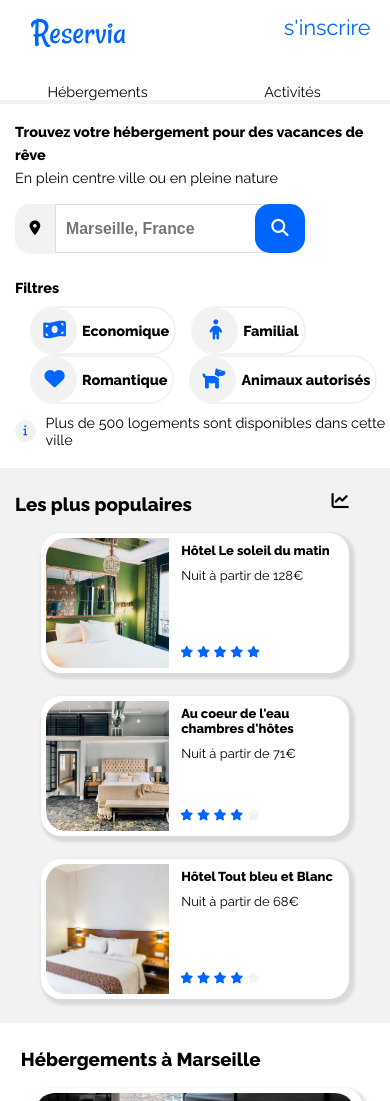
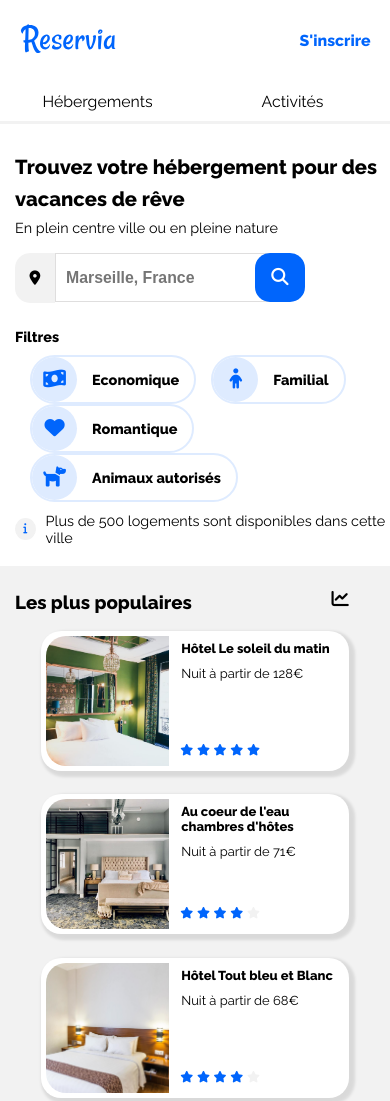
Before and after one commit to Dalkeri/DamienRebeloDacosta_2_14122020, a plain HTML site: page index.html in a window 390 px wide. Shown: the top 1101 px of the page. Drawn offline with Linux system fonts and the light colour scheme.

Commit message:
tailles et placements

```diff
--- a/index.html
+++ b/index.html
@@ -28,11 +28,11 @@
                         </ul>
                     </nav>
                     <div id="inscription">
-                        <a href="#">s'inscrire</a>
+                        <a href="#">S'inscrire</a>
                     </div>
                 </div>
                 <div id="slogan">
-                    <p><strong>Trouvez votre hébergement pour des vacances de rêve</strong><br>En plein centre ville ou en pleine nature</p>
+                    <p><span>Trouvez votre hébergement pour des vacances de rêve</span><br>En plein centre ville ou en pleine nature</p>
                 </div>
 
                 <div id="recherche">
@@ -101,7 +101,6 @@
                                 <i class="fas fa-star full"></i>
                             </div>
                         </a>
-
                         <a href="#" class="carte_hebergement">
                             <img src="images/hebergements/4_small/reisetopia-B8WIgxA_PFU-unsplash.jpg" alt="img_chambre" width="50" height="50">
                             <p><strong>Hôtel Les mouettes</strong></p>
--- a/style.css
+++ b/style.css
@@ -1,8 +1,7 @@
 body
 {
-    margin:0;
+    margin: 1px 0px 0px 0px;
     font-family: 'Raleway', serif;
-
 }
 #bloc_page
 {
@@ -38,14 +37,12 @@ header #logo
 nav
 {
     height: 50px;
-    /* border: 1px solid red; */
     display: flex;
     align-items: stretch;
 }
 nav ul
 {
     margin: 0px;
-    /* border: 1px solid green; */
     list-style-type: none;
     display: flex;
     align-self: stretch;
@@ -53,10 +50,7 @@ nav ul
 }
 nav li
 {
-    /* border: 1px solid green; */
     height: 50px;
-    /* padding-left: 10px;
-    padding-right: 10px; */
     margin-right: 0px;
     display:flex;
     align-self: flex-end;
@@ -64,9 +58,9 @@ nav li
 
 nav a
 {
-    padding-left: 12px;
-    padding-right: 12px;
-    font-size: 1.5em;
+    padding-left: 40px;
+    padding-right: 40px;
+    /* font-size: 1.5em; */
     color: black;
     text-decoration: none;
     display: flex;
@@ -76,24 +70,28 @@ nav a
 nav a:hover
 {
     color: #0065FC;
-    border-top: 4px solid #0065FC;
+    border-top: 3px solid #0065FC;
 }
 
 #inscription a
 {
-    font-size: 1.5em;
+    /* font-size: 1.5em; */
+    font-weight: bold;
     color: #0065FC;
     margin-left: 10px;
     text-decoration: none;
     margin-right: 50px;
 }
 
-
-
 #slogan p
 {
     margin-top: 50px;
     line-height: 1.6;
+}
+#slogan span
+{
+    font-weight: bold;
+    font-size: 1.4em;
 }
 
 #recherche
@@ -145,8 +143,6 @@ nav a:hover
     display: none;
 }
 
-
-
 #filtres
 {
     margin-top: 25px;
@@ -160,6 +156,7 @@ nav a:hover
     align-items: center;
     margin-top: 0px;
     margin-bottom: 0px;
+    margin-right: 10px;
 }
 #choix_filtre
 {
@@ -168,7 +165,7 @@ nav a:hover
 }
 .filtre
 {
-    border: 2px solid #F2F2F2; /*223 222 222*/
+    border: 2px solid #DEEBFF;
     margin-left: 15px;
     height: 45px;
     border-radius: 25px 25px 25px 25px;
@@ -183,9 +180,8 @@ nav a:hover
 {
     width: 45px;
     font-size: 1.4em;
-    /* border: 1px solid  rgb(163, 11, 252); */
     border-radius: 50%;
-    background-color:#f2f2f2;
+    background-color:#DEEBFF;
     display: flex;
     align-items: center;
     justify-content: center;
@@ -194,8 +190,8 @@ nav a:hover
 .filtre span
 {
     /* border: 1px solid rgb(74, 12, 110); */
-    margin-left: 5px;
-    margin-right: 5px;
+    margin-left: 15px;
+    margin-right: 15px;
     display:flex;
     align-items: center;
     flex-wrap: nowrap;
@@ -263,15 +259,17 @@ nav a:hover
 #hebergement h4
 {
     position: absolute;
+    font-size: 1.1em;
     margin-top: 25px;
-    margin-left: 40px;
+    margin-left: 45px;
 }
 
 #hebergement span
 {
     position: absolute;
+    font-size: 1.1em;
     bottom: 35px;
-    margin-left: 40px;
+    margin-left: 45px;
 }
 
 #cartes_hebergements
@@ -296,7 +294,6 @@ nav a:hover
     min-width: 200px;
     flex: 2 1 25%;
     height: 140px;
-
     height: 190px;
     margin-bottom: 3%;
     background-color: white;
@@ -358,12 +355,13 @@ nav a:hover
 {
     position: absolute;
     margin-top: 25px;
-    margin-left:40px;
-    /* margin-bottom: 30px; */
+    margin-left:45px;
+    font-size: 1.4em;
 }
 #populaire .chart
 {
     position: absolute;
+    font-size: 1.4em;
     margin-top: 25px;
     margin-left:85%;
     font-size: 1.2em;
@@ -459,6 +457,7 @@ nav a:hover
 #activite h4
 {
     position: absolute;
+    font-size: 1.4em;
     margin: 0;
     top: 15px;
     left: 5px;
@@ -568,6 +567,10 @@ footer
     flex-wrap: wrap;
     /* justify-content: space-around; */
 }
+#text_footer p
+{
+    font-size: 1.1em;
+}
 #text_footer ul
 {
     list-style-type: none;
@@ -582,12 +585,12 @@ footer
 
 #text_footer #apropos
 {
-    margin-right: 12%;
+    margin-right: 15%;
 }
 
 #text_footer #nos_hebergements
 {
-    margin-right: 14%;
+    margin-right: 20%;
 }
 
 @media screen and (max-width: 818px)
@@ -618,14 +621,15 @@ footer
     }
     header
     {
+        width: 100%;
         margin-bottom: 0px;
         position: relative;
     }
     header #logo
     {
         position: absolute;
-        top: -40px;
-        margin-left: 30px;
+        top: 15px; /*-30*/
+        margin-left: 20px;
     }
     #bloc_nofooter
     {
@@ -633,7 +637,8 @@ footer
     }
     #liens_haut
     {
-        margin-top: 50px;
+        /* margin-top: 50px; */
+        height: 110px;
         justify-content: flex-start;
         flex-direction: row-reverse;
         flex-wrap: wrap-reverse;
@@ -645,6 +650,7 @@ footer
     nav ul
     {
         width: 100%;
+        height: 50px;
         padding: 0;
         justify-content: center;;
     }
@@ -657,29 +663,32 @@ footer
     {
         width: 100%;
         height: 100%;
-        font-size: 1em;
+        font-size: 1.1em;
         justify-content: center;
-        border-bottom: 4px solid #F2F2F2;
+        padding-bottom: 10px;
+        border-bottom: 3px solid #F2F2F2;
     }
     nav a:hover
     {
         border-top: 0px;
-        border-bottom: 4px solid #0065FC;
+        border-bottom: 3px solid #0065FC;
     }
     #inscription
     {
         margin-right: 5%;
+        margin-top: 30px;
         margin-bottom: 10px;
     }
     #inscription a
     {
         height: 50px;
+        font-size: 1.1em;
         margin-right: 8%;
     }
 
     #slogan p
     {
-        margin-top: 20px;
+        margin-top: 40px;
         line-height: 1.6;
         margin-left: 15px;
     }
```
